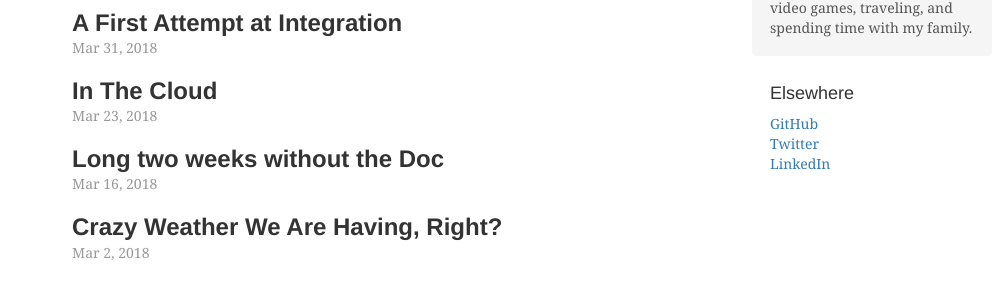
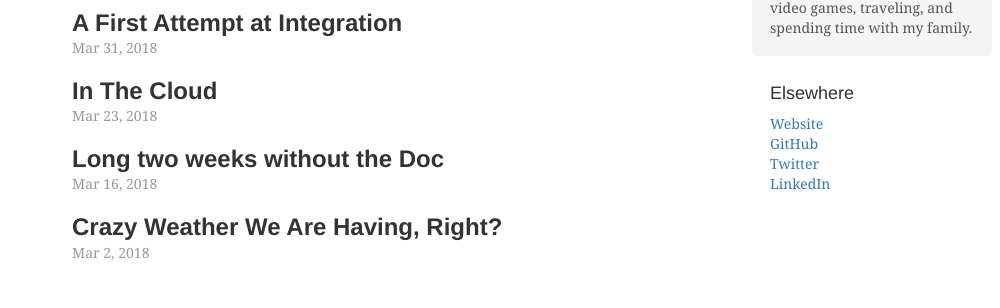
Before and after one commit to knighthawkbro/knighthawkbro.github.io, a Jekyll site: the page built from blog/index.html, in a window 1280 px wide. Shown: the part 396-704 px from the top of the page, without its empty margins (83-1083 px from the left). Built offline with Jekyll 4.4.1, drawn with Linux system fonts in a browser that asks for light colours; nearby versions of some CDN libraries; the list of posts is cut into pages by our own code.

Commit message:
added website link to sidebar

```diff
--- a/_includes/blog_sidebar.html
+++ b/_includes/blog_sidebar.html
@@ -6,6 +6,7 @@
     <div class="sidebar-module">
         <h4>Elsewhere</h4>
         <ol class="list-unstyled">
+            <li><a href="/">Website</a></li>
             <li><a href="https://github.com/{{site.user.github}}">GitHub</a></li>
             <li><a href="https://twitter.com/{{site.user.twitter}}">Twitter</a></li>
             <li><a href="https://www.linkedin.com/in/{{site.user.linkedin}}">LinkedIn</a></li>
```
